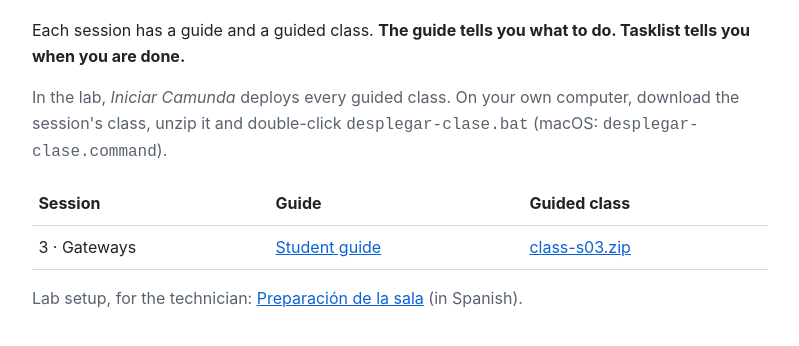
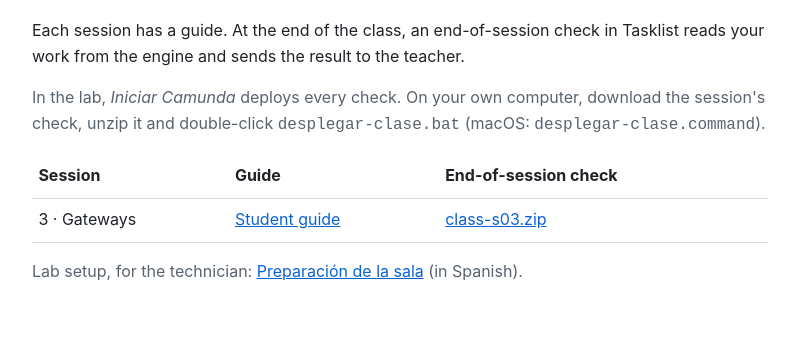
Before and after one commit to sigifredolaengle/camunda-12-sessions, a plain HTML site: page index.html in a window 1280 px wide. Shown: the part 108-454 px from the top of the page, without its empty margins (240-1039 px from the left). Drawn offline with Linux system fonts and the light colour scheme.

Commit message:
Course page: end-of-session check instead of guided class

```diff
--- a/index.html
+++ b/index.html
@@ -15,12 +15,12 @@ th, td { border-bottom: 1px solid var(--line); padding: .55rem .4rem; text-align
 p.note { color: var(--muted); }
 </style></head><body>
 <h1>Camunda in 12 sessions</h1>
-<p>Each session has a guide and a guided class. <strong>The guide tells you what to do.
-Tasklist tells you when you are done.</strong></p>
-<p class="note">In the lab, <em>Iniciar Camunda</em> deploys every guided class. On your
-own computer, download the session's class, unzip it and double-click
+<p>Each session has a guide. At the end of the class, an end-of-session check in
+Tasklist reads your work from the engine and sends the result to the teacher.</p>
+<p class="note">In the lab, <em>Iniciar Camunda</em> deploys every check. On your own
+computer, download the session's check, unzip it and double-click
 <code>desplegar-clase.bat</code> (macOS: <code>desplegar-clase.command</code>).</p>
-<table><tr><th>Session</th><th>Guide</th><th>Guided class</th></tr>
+<table><tr><th>Session</th><th>Guide</th><th>End-of-session check</th></tr>
 <tr><td>3 · Gateways</td><td><a href="s03/">Student guide</a></td><td><a href="s03/class-s03.zip">class-s03.zip</a></td></tr>
 </table>
 <p class="note">Lab setup, for the technician:
```
Also changed, not shown: setup/index.html (+2 -1 lines).
